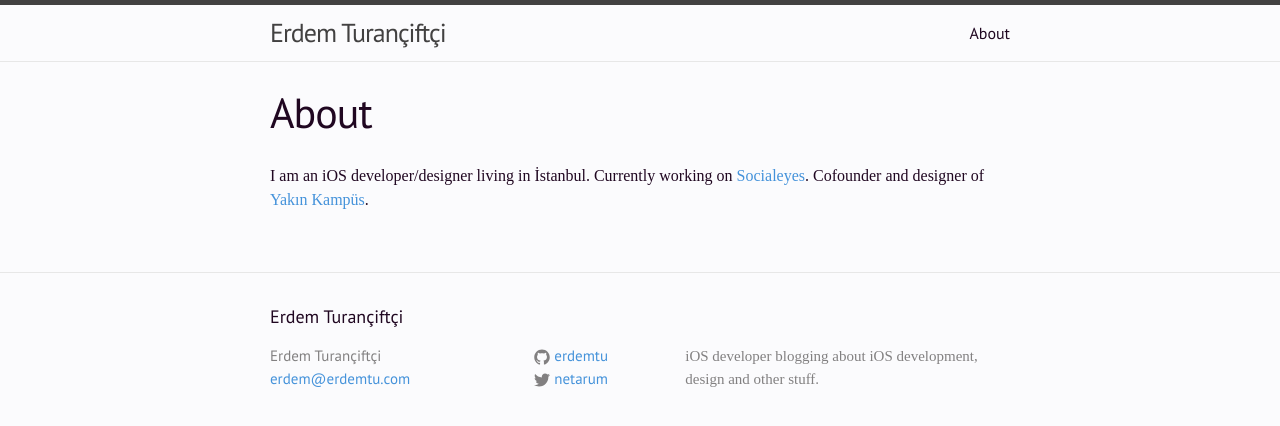
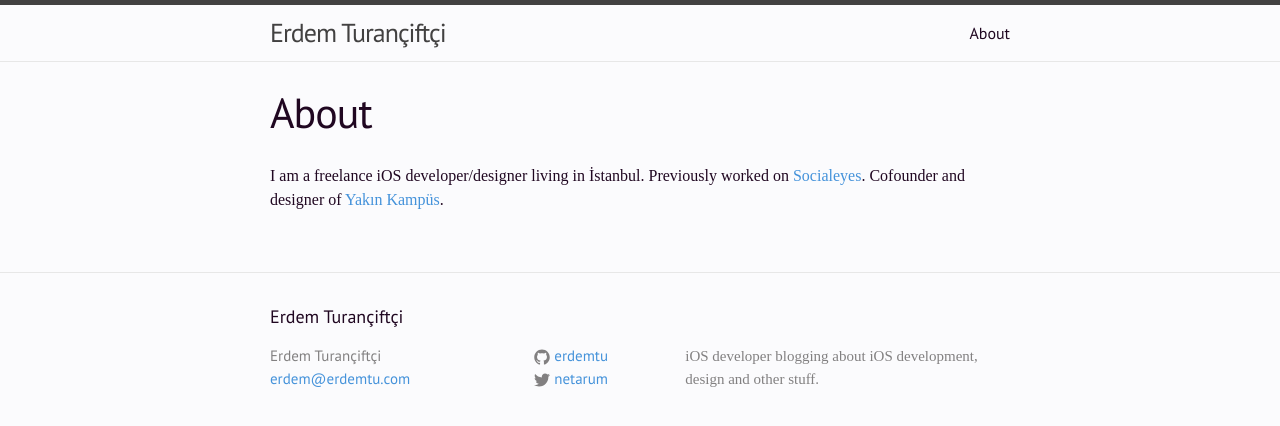
Before and after one commit to erdemtu/erdemtu.github.io, a Jekyll site: the page built from about.md, in a window 1280 px wide. Shown: the top 426 px of the page. Built offline with Jekyll 4.4.1, drawn with Linux system fonts in a browser that asks for light colours; some web fonts are replaced.

Commit message:
Updated Page: About

```diff
--- a/about.md
+++ b/about.md
@@ -4,6 +4,6 @@ title: About
 permalink: /about/
 ---
 
-I am an iOS developer/designer living in İstanbul.
-Currently working on [Socialeyes](http://socialeyesapp.com/).
+I am a freelance iOS developer/designer living in İstanbul.
+Previously worked on [Socialeyes](http://socialeyesapp.com/).
 Cofounder and designer of [Yakın Kampüs](http://www.yakinkampus.com/).
```
